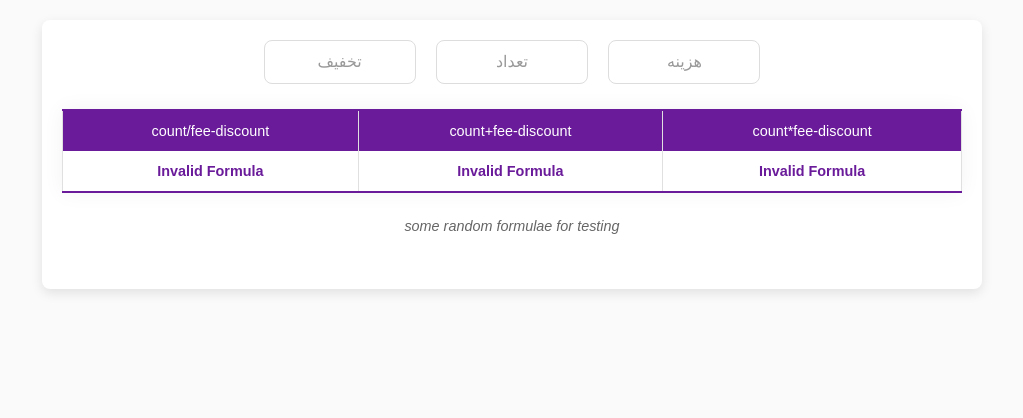
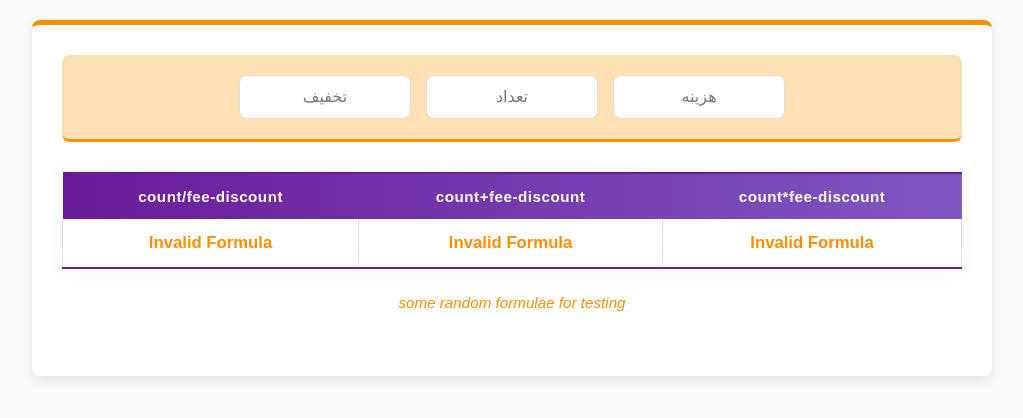
Before and after one commit to MahdiGMK/Web_HW1, a plain HTML site: page index.html in a window 1280 px wide. Shown: the whole page, without its empty margins (128-1151 px from the left). Drawn offline with nearby package versions, Linux system fonts and the light colour scheme.

Commit message:
update styling with : "would you add some secondary color to this theme?"

```diff
--- a/index.html
+++ b/index.html
@@ -1,4 +1,5 @@
 <!doctype html>
+<html>
     <head>
         <style>
             :root {
@@ -6,6 +7,7 @@
                 direction: rtl;
                 --primary-color: #6a1b9a;
                 --secondary-color: #ff8f00;
+                --secondary-light: #ffe0b2;
                 --accent-color: #7e57c2;
                 --text-color: #333;
                 --light-gray: #f5f5f5;
@@ -22,32 +24,45 @@
             center {
                 max-width: 900px;
                 margin: 0 auto;
-            padding: 20px;
+                padding: 30px;
                 background-color: white;
                 border-radius: var(--border-radius);
                 box-shadow: 0 4px 12px rgba(0, 0, 0, 0.1);
+                border-top: 5px solid var(--secondary-color);
+            }
+
+            .input-group {
+                margin-bottom: 25px;
+                display: flex;
+                justify-content: center;
+                flex-wrap: wrap;
+                gap: 15px;
+                background-color: var(--secondary-light);
+                padding: 20px;
+                border-radius: var(--border-radius);
+                border-bottom: 3px solid var(--secondary-color);
             }
 
             input {
                 padding: 12px 15px;
-            margin: 0 8px;
                 border: 1px solid #ddd;
                 border-radius: var(--border-radius);
                 font-family: "Vazirmatn", sans-serif;
                 font-size: 16px;
-            width: 120px;
+                width: 140px;
                 transition: all 0.3s ease;
                 text-align: center;
+                background-color: white;
             }
 
             input:focus {
                 outline: none;
-            border-color: var(--accent-color);
-            box-shadow: 0 0 0 2px rgba(126, 87, 194, 0.2);
+                border-color: var(--secondary-color);
+                box-shadow: 0 0 0 3px rgba(255, 143, 0, 0.2);
             }
 
             input::placeholder {
-            color: #999;
+                color: #777;
             }
 
             table {
@@ -55,21 +70,30 @@
                 border-top: 2px solid var(--primary-color);
                 border-bottom: 2px solid var(--primary-color);
                 border-collapse: collapse;
-            margin: 25px 0;
-            font-size: 0.9em;
+                margin: 30px 0;
+                font-size: 0.95em;
                 box-shadow: 0 0 20px rgba(0, 0, 0, 0.05);
             }
 
             thead tr {
-            background-color: var(--primary-color);
+                background: linear-gradient(
+                    to right,
+                    var(--primary-color),
+                    var(--accent-color)
+                );
                 color: white;
                 text-align: center;
             }
 
             th,
             td {
-            padding: 12px 15px;
+                padding: 14px 15px;
                 text-align: center;
+            }
+
+            th {
+                font-weight: 600;
+                letter-spacing: 0.5px;
             }
 
             td {
@@ -79,6 +103,7 @@
 
             tbody tr {
                 border-bottom: 1px solid #e0e0e0;
+                transition: all 0.2s ease;
             }
 
             tbody tr:nth-of-type(even) {
@@ -90,28 +115,47 @@
             }
 
             tbody tr:hover {
-            background-color: rgba(126, 87, 194, 0.1);
+                background-color: rgba(255, 143, 0, 0.08);
+                transform: translateX(-3px);
             }
 
             caption {
                 caption-side: bottom;
-            padding: 10px;
+                padding: 15px 10px 5px;
                 font-style: italic;
-            color: #666;
-            margin-top: 15px;
+                color: var(--secondary-color);
+                font-weight: 500;
+                margin-top: 10px;
             }
 
             formula {
                 font-weight: bold;
-            color: var(--primary-color);
+                color: var(--secondary-color);
+                font-size: 1.1em;
+            }
+
+            /* Secondary color accents */
+            .input-label {
+                display: block;
+                margin-bottom: 8px;
+                color: var(--secondary-color);
+                font-weight: 500;
+            }
+
+            /* Responsive adjustments */
+            @media (max-width: 600px) {
+                center {
+                    padding: 20px 15px;
                 }
 
                 .input-group {
-            margin-bottom: 20px;
-            display: flex;
-            justify-content: center;
-            flex-wrap: wrap;
-            gap: 10px;
+                    flex-direction: column;
+                    align-items: center;
+                }
+
+                input {
+                    width: 80%;
+                }
             }
         </style>
         <script
@@ -124,15 +168,17 @@
     </head>
     <body>
         <center>
+            <div class="input-group">
                 <input type="text" id="fee" placeholder="هزینه" />
                 <input type="text" id="count" placeholder="تعداد" />
                 <input type="text" id="discount" placeholder="تخفیف" />
+            </div>
             <table>
                 <thead>
                     <tr>
-                    <td>count*fee-discount</td>
-                    <td>count+fee-discount</td>
-                    <td>count/fee-discount</td>
+                        <th>count*fee-discount</th>
+                        <th>count+fee-discount</th>
+                        <th>count/fee-discount</th>
                     </tr>
                 </thead>
                 <tbody>
@@ -154,3 +200,4 @@
             </table>
         </center>
     </body>
+</html>
```
Lines whose indentation alone changed are shown as unchanged.
